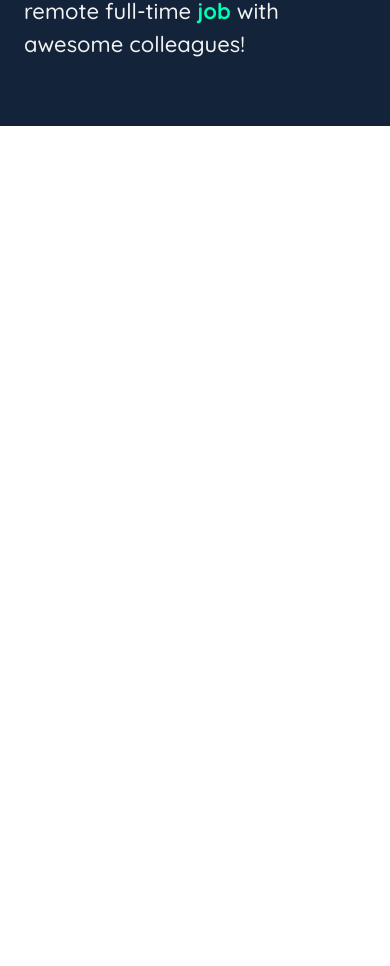
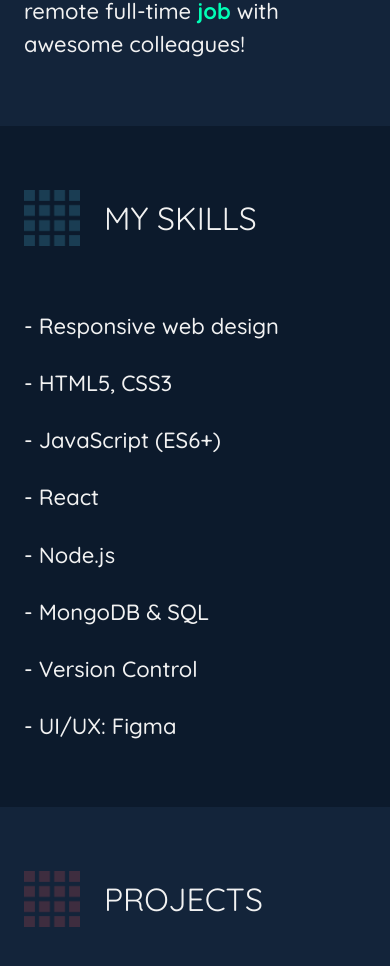
Before and after one commit to krckyboy/krcky.dev, a React (Create React App) app in the folder client/: page / in a window 390 px wide. Shown: the part 1397-2363 px from the top of the page. Before the commit the page ends 1523 px from the top, so only its background shows below. Built offline with nearby package versions, Linux system fonts and the light colour scheme.

Commit message:
#5 [Mobile] Skills section done. Projects now.

```diff
--- a/client/src/App.js
+++ b/client/src/App.js
@@ -1,6 +1,8 @@
 import React from 'react'
 import FirstSection from './sections/FirstSection'
 import About from './sections/About'
+import Skills from './sections/Skills'
+import Projects from './sections/Projects'
 import './App.css'
 
 function App() {
@@ -8,6 +10,8 @@ function App() {
 		<>
 			<FirstSection />
 			<About />
+			<Skills />
+			<Projects />
 		</>
 	)
 }
--- /dev/null
+++ b/client/src/sections/Projects.js
@@ -0,0 +1,26 @@
+import React from 'react'
+import styled from 'styled-components'
+import SecondaryH from '../components/SecondaryH'
+import SectionContainer from '../components/SectionContainer'
+
+const Container = styled.div``
+
+const ProjectsContainer = styled.div`
+	margin-top: 6.4rem;
+
+`
+
+const Skills = () => {
+	return (
+		<SectionContainer backgroundColor={' #13243A'}>
+			<Container>
+				<SecondaryH text={'PROJECTS'} iconSrc={'/images/box projects.png'} />
+				<ProjectsContainer>
+
+				</ProjectsContainer>
+			</Container>
+		</SectionContainer>
+	)
+}
+
+export default Skills
--- /dev/null
+++ b/client/src/sections/Skills.js
@@ -0,0 +1,49 @@
+import React from 'react'
+import styled from 'styled-components'
+import SecondaryH from '../components/SecondaryH'
+import SectionContainer from '../components/SectionContainer'
+
+const Container = styled.div``
+
+const ListContainer = styled.div`
+	margin-top: 6.4rem;
+
+	ul {
+		font-weight: 500;
+		font-size: 2.2rem;
+		line-height: 151.5%;
+		list-style: initial;
+	}
+
+	li {
+		display: block;
+
+		:not(:first-child) {
+			margin-top: 2.4rem;
+		}
+	}
+`
+
+const Skills = () => {
+	return (
+		<SectionContainer backgroundColor={' #0C1A2C'}>
+			<Container>
+				<SecondaryH text={'MY SKILLS'} iconSrc={'/images/box skills.png'} />
+				<ListContainer>
+					<ul>
+						<li>- Responsive web design</li>
+						<li>- HTML5, CSS3</li>
+						<li>- JavaScript (ES6+)</li>
+						<li>- React</li>
+						<li>- Node.js</li>
+						<li>- MongoDB & SQL</li>
+						<li>- Version Control</li>
+						<li>- UI/UX: Figma</li>
+					</ul>
+				</ListContainer>
+			</Container>
+		</SectionContainer>
+	)
+}
+
+export default Skills
```
Also changed, not shown: client/public/images/box projects.png (added), client/public/images/box skills.png (added).
